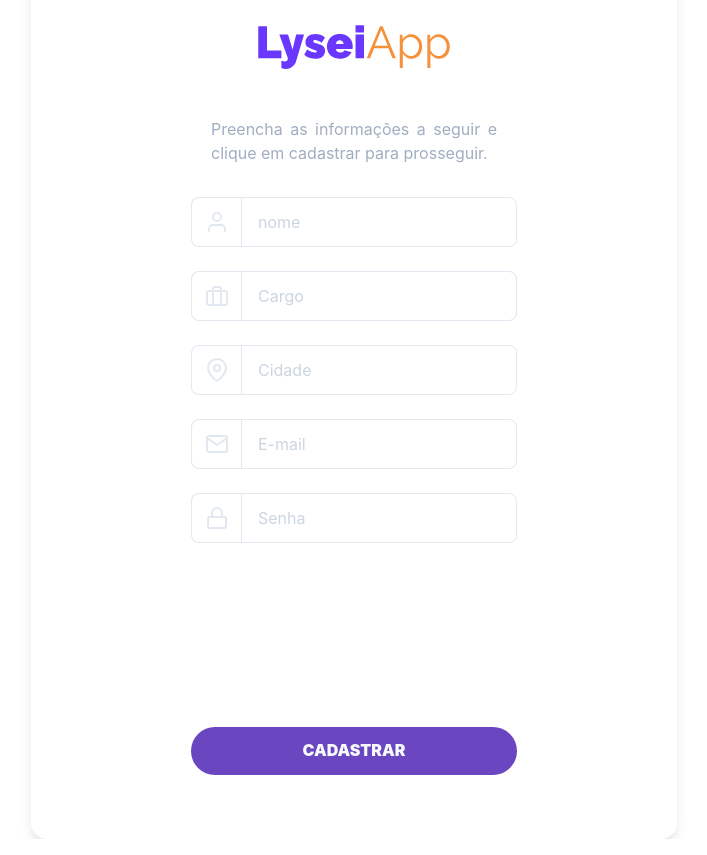
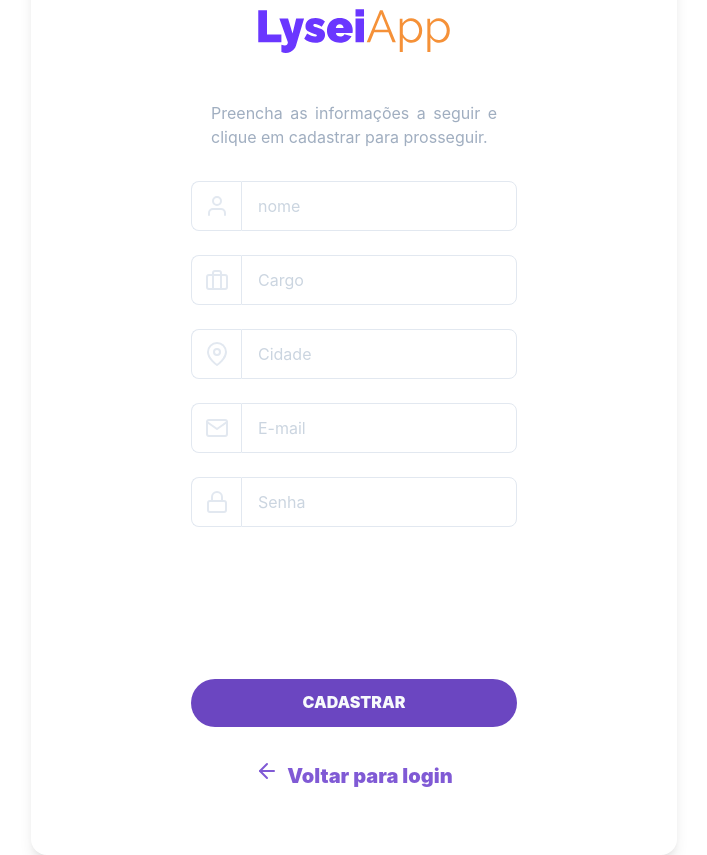
Before and after one commit to helitonoliveiraa/lysei, a Next.js app: page /sign-up in a window 1280 px wide. Shown: the whole page, without its empty margins (286-993 px from the left). Built offline with nearby package versions, Linux system fonts and the light colour scheme.

Commit message:
refactor: include link to back for the singn in page

```diff
--- a/src/pages/sign-up.tsx
+++ b/src/pages/sign-up.tsx
@@ -1,5 +1,13 @@
-import { Flex, Text, Image, VStack } from '@chakra-ui/react';
-import { FiUser, FiBriefcase, FiMapPin, FiMail, FiLock } from 'react-icons/fi';
+import Link from 'next/link';
+import { Flex, Text, Image, VStack, Box, Icon } from '@chakra-ui/react';
+import {
+  FiUser,
+  FiBriefcase,
+  FiMapPin,
+  FiMail,
+  FiLock,
+  FiArrowLeft,
+} from 'react-icons/fi';
 import { useForm, SubmitHandler } from 'react-hook-form';
 import { yupResolver } from '@hookform/resolvers/yup';
 import * as yup from 'yup';
@@ -37,7 +45,7 @@
 
   return (
     <Flex align="center" justify="center" w="100vw" h="100vh">
-      <Flex paddingX="40" paddingY="16" borderRadius="16" boxShadow="lg">
+      <Box paddingX="40" paddingY="16" borderRadius="16" boxShadow="lg">
         <Flex
           as="form"
           width="100%"
@@ -107,11 +115,29 @@
             />
           </VStack>
 
-          <Button type="submit" mt="44" isLoading={formState.isSubmitting}>
+          <Button type="submit" mt="36" isLoading={formState.isSubmitting}>
             CADASTRAR
           </Button>
         </Flex>
-      </Flex>
+
+        <Link href="/">
+          <a>
+            <Text
+              textAlign="center"
+              fontSize="xl"
+              fontWeight="black"
+              color="purple.500"
+              mt="8"
+              _hover={{
+                color: 'purple.700',
+              }}
+            >
+              <Icon as={FiArrowLeft} fontSize="24" mr="2" />
+              Voltar para login
+            </Text>
+          </a>
+        </Link>
+      </Box>
     </Flex>
   );
 }
```
